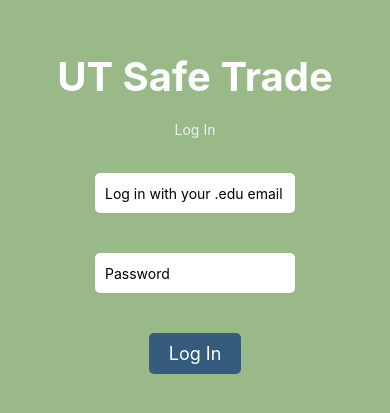
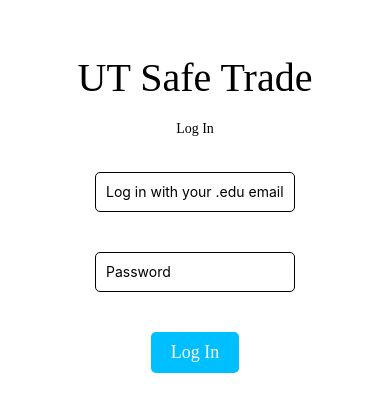
Before and after one commit to maehekbhatt/f23_fintech_transactions, a React Native app in the folder Transaction/: screen /Login in a window 390 px wide. Shown: the part 209-622 px from the top of the page. Built offline with nearby package versions, Linux system fonts and the light colour scheme.

Commit message:
Changed login and signup

```diff
--- a/Transaction/App.js
+++ b/Transaction/App.js
@@ -113,12 +113,14 @@ const styles = StyleSheet.create({
   },
   signUpButtonText: {
     color: '#00bfff',
+    fontFamily: 'HelveticaNeue-Thin',
     fontSize: 20,
     textAlign: 'center',
     top: 0,
   },
   logInButton: {
     borderWidth: 2,
+    fontFamily: 'HelveticaNeue-Thin',
     borderColor: '#ffffff',
     backgroundColor: '#00bfff',
     paddingVertical: 10,
--- a/Transaction/Login.js
+++ b/Transaction/Login.js
@@ -30,6 +30,7 @@ export default function LoginScreen({ navigation }) {
       <TextInput
         style={styles.input}
         placeholder="Log in with your .edu email"
+        fontFamily="HelveticaNeue-Thin"
         keyboardType="email-address"
         autoCapitalize="none"
         textContentType="emailAddress"
@@ -41,6 +42,7 @@ export default function LoginScreen({ navigation }) {
       <TextInput
         style={styles.input}
         placeholder="Password"
+        fontFamily="HelveticaNeue-Thin"
         secureTextEntry={true}
         width={300}
         value={password}
@@ -58,19 +60,20 @@ export default function LoginScreen({ navigation }) {
 const styles = StyleSheet.create({
   container: {
     flex: 1,
-    backgroundColor: '#99b989',
+    backgroundColor: '#FFFFFF',
     alignItems: 'center',
     justifyContent: 'center',
   },
   title: {
     fontSize: 40,
-    fontWeight: 'bold',
-    color: '#fff',
+    fontFamily: 'HelveticaNeue-Thin',
+    color: '#000000',
     marginBottom: 20,
   },
   description: {
     fontSize: 14,
-    color: '#ecf0f1',
+    color: '#000000',
+    fontFamily: 'HelveticaNeue-Thin',
     marginBottom: 15,
   },
   input: {
@@ -81,13 +84,14 @@ const styles = StyleSheet.create({
     marginTop: 20,
     marginBottom: 20,
     padding: 10,
+    borderWidth: .5,
   },
   buttonContainer: {
     flexDirection: 'row',
     justifyContent: 'space-between',
   },
   button: {
-    backgroundColor: '#355c7d',
+    backgroundColor: '#00bfff',
     paddingVertical: 10,
     paddingHorizontal: 20,
     borderRadius: 5,
@@ -95,6 +99,7 @@ const styles = StyleSheet.create({
   },
   buttonText: {
     fontSize: 18,
-    color: '#fff',
+    fontFamily: 'HelveticaNeue-Thin',
+    color: '#ffffff',
   },
 });
--- a/Transaction/Signup.js
+++ b/Transaction/Signup.js
@@ -30,6 +30,7 @@ export default function SignUpScreen({ navigation }) {
       <TextInput
         style={styles.input}
         placeholder="Sign up with your .edu email"
+        fontFamily="HelveticaNeue-Thin"
         keyboardType="email-address"
         autoCapitalize="none"
         textContentType="emailAddress"
@@ -41,6 +42,7 @@ export default function SignUpScreen({ navigation }) {
       <TextInput
         style={styles.input}
         placeholder="Password"
+        fontFamily="HelveticaNeue-Thin"
         secureTextEntry={true}
         width={300}
         value={password}
@@ -58,19 +60,20 @@ export default function SignUpScreen({ navigation }) {
 const styles = StyleSheet.create({
   container: {
     flex: 1,
-    backgroundColor: '#99b989',
+    backgroundColor: '#FFFFFF',
     alignItems: 'center',
     justifyContent: 'center',
   },
   title: {
     fontSize: 40,
-    fontWeight: 'bold',
-    color: '#fff',
+    fontFamily: 'HelveticaNeue-Thin',
+    color: '#000000',
     marginBottom: 20,
   },
   description: {
     fontSize: 14,
-    color: '#ecf0f1',
+    fontFamily: 'HelveticaNeue-Thin',
+    color: '#000000',
     marginBottom: 15,
   },
   input: {
@@ -81,13 +84,14 @@ const styles = StyleSheet.create({
     marginTop: 20,
     marginBottom: 20,
     padding: 10,
+    borderWidth: .5,
   },
   buttonContainer: {
     flexDirection: 'row',
     justifyContent: 'space-between',
   },
   button: {
-    backgroundColor: '#355c7d',
+    backgroundColor: '#00bfff',
     paddingVertical: 10,
     paddingHorizontal: 20,
     borderRadius: 5,
@@ -95,6 +99,7 @@ const styles = StyleSheet.create({
   },
   buttonText: {
     fontSize: 18,
+    fontFamily: 'HelveticaNeue-Thin',
     color: '#fff',
   },
 });
```
Also changed, not shown: 1 other file (tests, documents, lock files or other folders).
